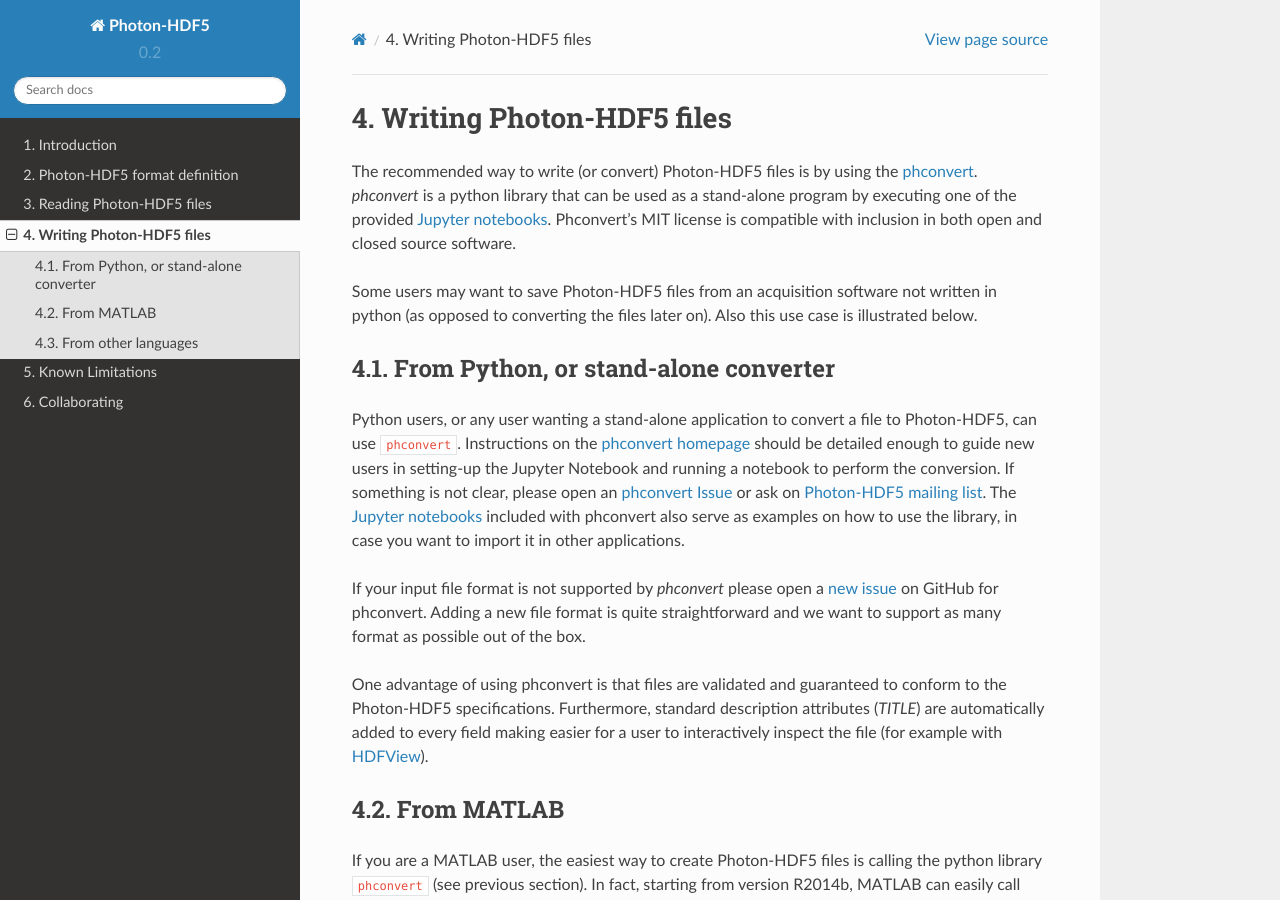
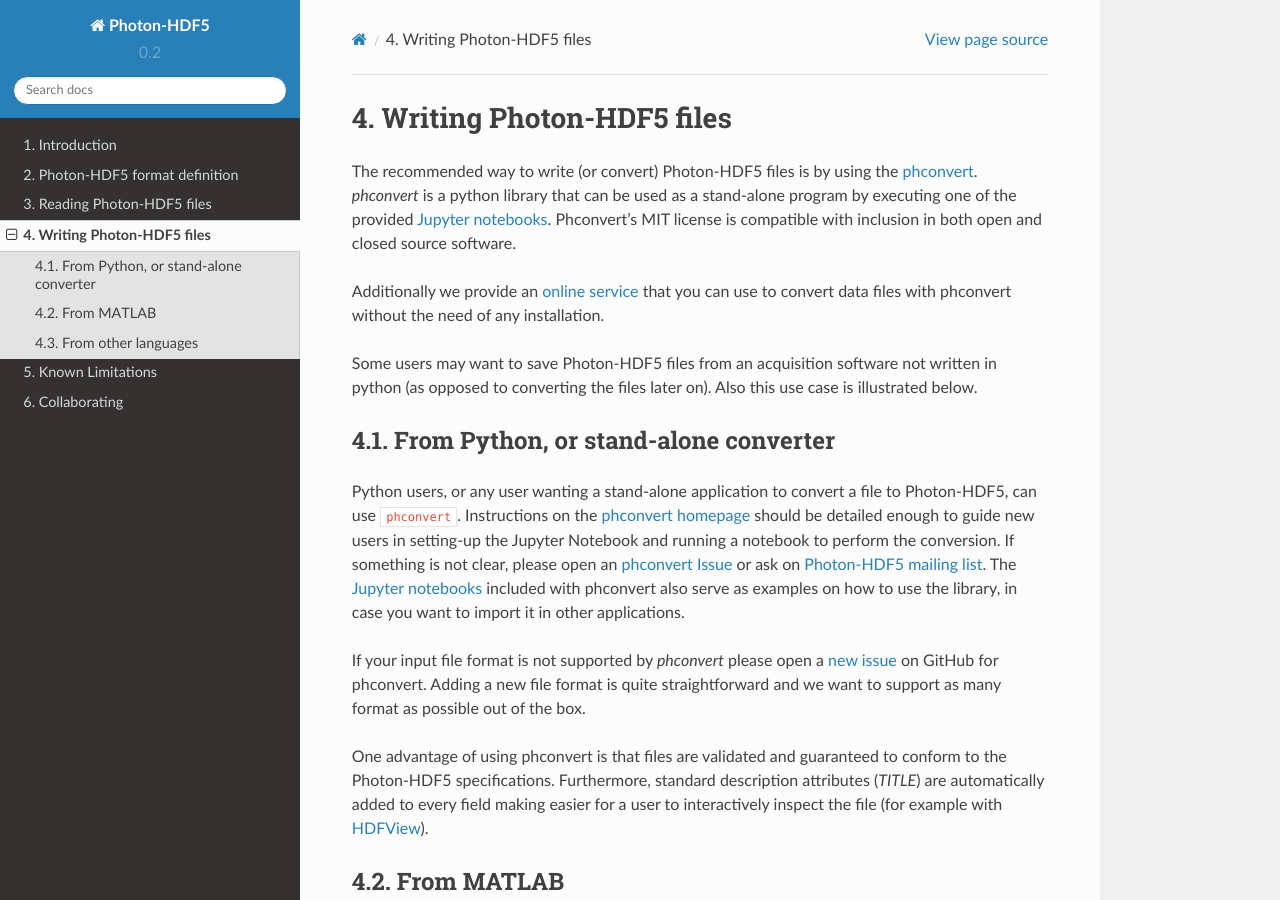
Before and after one commit to Photon-HDF5/photon-hdf5, a Sphinx documentation site: the page built from docs/writing.rst, in a window 1280 px wide and 900 px high. Built offline with Sphinx 7.4.7 and the Read the Docs theme 2.0.0, drawn with Linux system fonts in a browser that asks for light colours.

Commit message:
Add mention and link to online demo

```diff
--- a/docs/writing.rst
+++ b/docs/writing.rst
@@ -10,6 +10,11 @@
 `Jupyter notebooks <https://github.com/Photon-HDF5/phconvert/tree/master/notebooks>`_.
 Phconvert's MIT license is compatible with inclusion in both open and
 closed source software.
+
+Additionally we provide an
+`online service <http://photon-hdf5.github.io/Photon-HDF5-Converter/>`_
+that you can use to convert data files with phconvert without the need
+of any installation.
 
 Some users may want to save Photon-HDF5 files from an acquisition software
 not written in python (as opposed to converting the files
```
